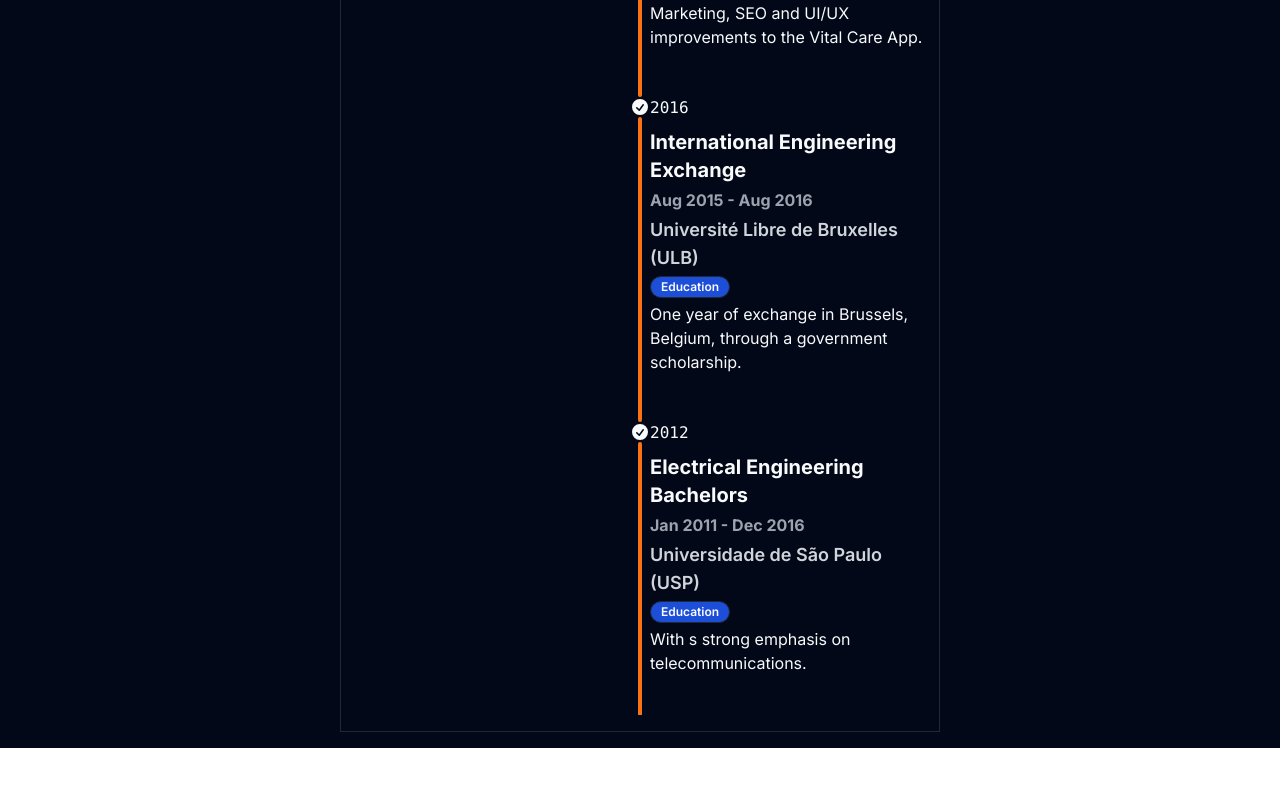
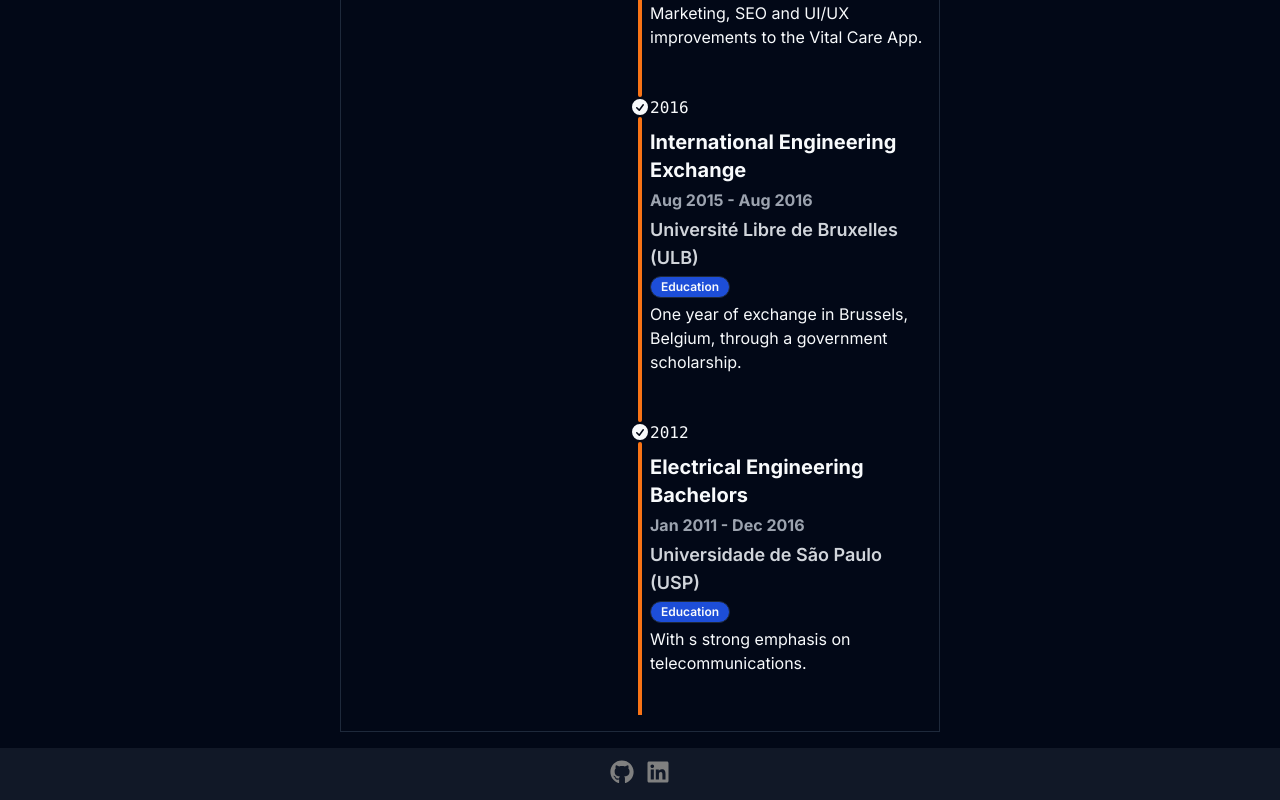
Before and after one commit to psygo/aquarifolio, a Next.js app: page /portfolio in a window 1280 px wide. Shown: the part 4432-5232 px from the top of the page. Before the commit the page ends 5180 px from the top, so only its background shows below. Built offline with nearby package versions, Linux system fonts and the light colour scheme.

Commit message:
basic footer

```diff
--- a/package.json
+++ b/package.json
@@ -23,6 +23,9 @@
     "lint": "next lint"
   },
   "dependencies": {
+    "@fortawesome/fontawesome-svg-core": "^6.5.2",
+    "@fortawesome/free-brands-svg-icons": "^6.5.2",
+    "@fortawesome/react-fontawesome": "^0.2.2",
     "@radix-ui/react-slot": "^1.0.2",
     "@react-three/drei": "^9.92.5",
     "@react-three/fiber": "^8.15.12",
--- a/src/app/portfolio/page.tsx
+++ b/src/app/portfolio/page.tsx
@@ -1,6 +1,7 @@
 import Link from "next/link"
 
 import {
+  Footer,
   ProjectCardList,
   Timeline,
   TopNav,
@@ -34,6 +35,8 @@ export default function Portfolio() {
           </section>
         </article>
       </main>
+
+      <Footer />
     </>
   )
 }
--- /dev/null
+++ b/src/components/Portfolio/Footer.tsx
@@ -0,0 +1,34 @@
+import { FontAwesomeIcon } from "@fortawesome/react-fontawesome"
+import {
+  faGithub,
+  faLinkedin,
+} from "@fortawesome/free-brands-svg-icons"
+
+export function Footer() {
+  return (
+    <footer className="flex gap-3 justify-center items-center p-3 bg-gray-900">
+      <a
+        href="https://github.com/psygo"
+        target="_blank"
+        rel="noopener noreferrer"
+      >
+        <FontAwesomeIcon
+          className="h-6 w-6"
+          color="gray"
+          icon={faGithub}
+        />
+      </a>
+      <a
+        href="https://www.linkedin.com/in/philippe-fanaro/?locale=en_US"
+        target="_blank"
+        rel="noopener noreferrer"
+      >
+        <FontAwesomeIcon
+          className="h-6 w-6"
+          color="gray"
+          icon={faLinkedin}
+        />
+      </a>
+    </footer>
+  )
+}
--- a/src/components/Portfolio/exports.ts
+++ b/src/components/Portfolio/exports.ts
@@ -1,3 +1,4 @@
+export * from "./Footer"
 export * from "./ProjectCard"
 export * from "./ProjectCardList"
 export * from "./Timeline"
```
Also changed, not shown: 2 other files (tests, documents, lock files or other folders).
